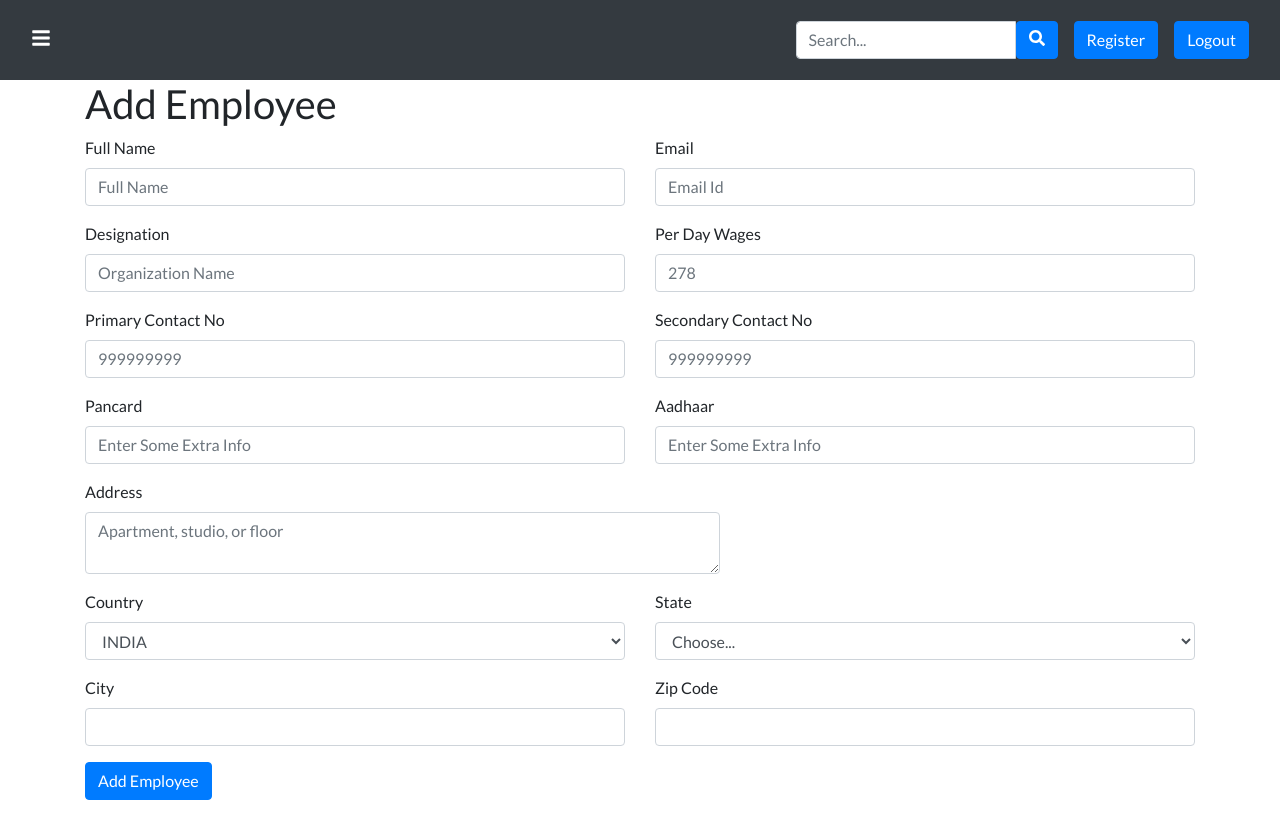
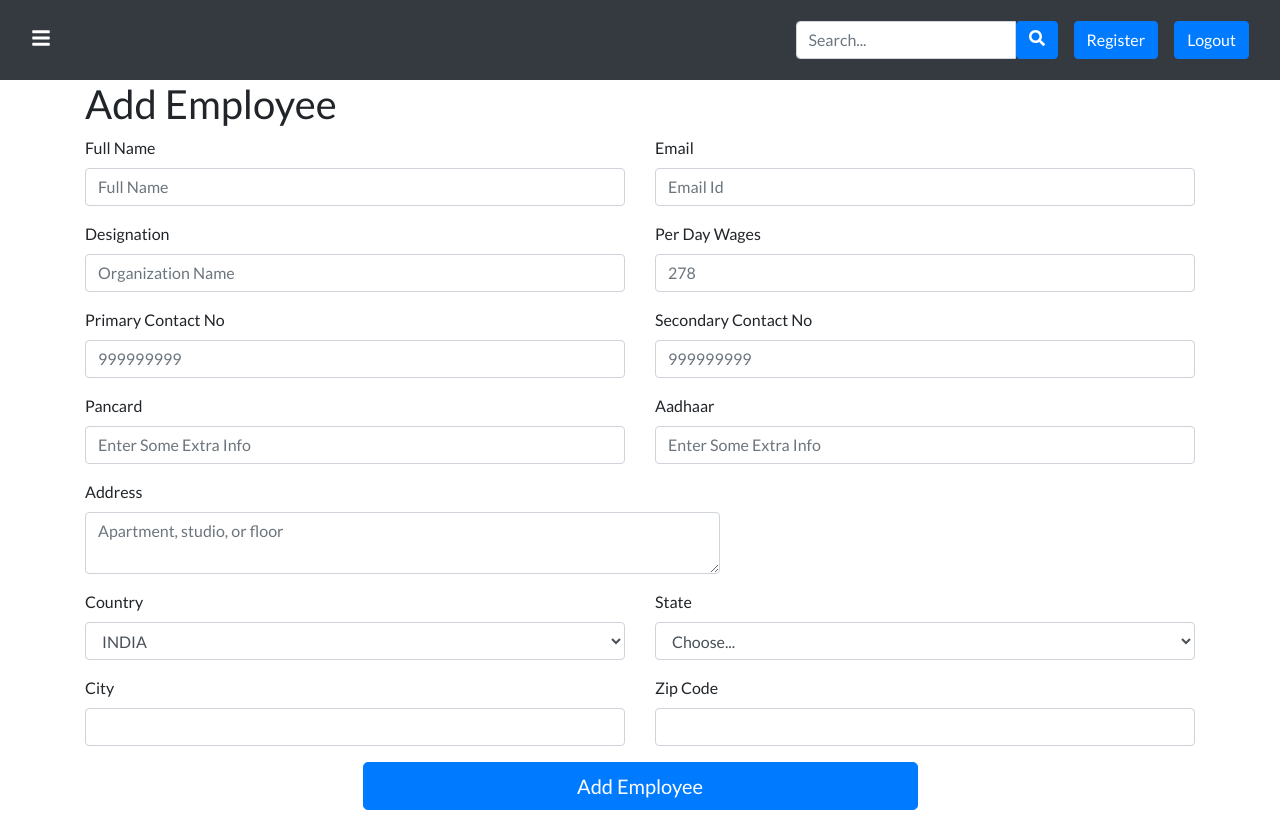
Before and after one commit to nikucse/inventory_web, a React (Create React App) app: page /app/add-employee in a window 1280 px wide. Built offline with nearby package versions, Linux system fonts and the light colour scheme.

Commit message:
File send base64 to  backend

```diff
--- a/src/components/ImageUploader.jsx
+++ b/src/components/ImageUploader.js
@@ -10,14 +10,14 @@ const ImageUploader = ({ parentImageSet }) => {
     };
     return (
         <div className='col-md-6'>
-            <label htmlFor='productImage' className='form-label'>
+            <label htmlFor='productImageLink' className='form-label'>
                 Product Image test
             </label>
 
             <input
                 className='form-control productImage'
                 type='file'
-                id='productImage'
+                id='productImageLink'
                 multiple
                 onChange={handleUploadClick}
                 // value={productImage}
--- a/src/components/employee/AddEmployee.js
+++ b/src/components/employee/AddEmployee.js
@@ -250,8 +250,8 @@ const AddEmployee = () => {
             value={zip}
           />
         </div>
-        <div className='col-12 center mb-3'>
-          <button type='submit' className='btn btn-primary'>
+        <div className='col-12 text-center'>
+          <button type='submit' className='btn btn-primary btn-lg col-md-6'>
             Add Employee
           </button>
         </div>
--- a/src/container/product/AddProduct.js
+++ b/src/container/product/AddProduct.js
@@ -9,7 +9,7 @@ const AddProduct = () => {
   const [values, setValues] = useState({
     productName: "",
     category: "sofa",
-    productImage,
+    productImageLink,
     dimension: "",
     color: "",
     price: "",
@@ -24,12 +24,11 @@ const AddProduct = () => {
     isEdit: false
 
   });
-  // const [ productFormData, setproductFormData ] = useState(null)
 
   const {
     productName,
     category,
-    productImage,
+    productImageLink,
     dimension,
     color,
     price,
@@ -109,8 +108,8 @@ const AddProduct = () => {
     "lable": "Dilevered",
     "selected": "false"
   }]
+
   useEffect(() => {
-    // console.log("history = = ", history.location.state);
     if (history.location.state && history.location.state.productName)
       setValues({ ...values, ...history.location.state, isEdit: true })
     history.push({
@@ -125,7 +124,7 @@ const AddProduct = () => {
     addProduct({
       productName,
       category,
-      productImage,
+      productImageLink,
       dimension,
       color,
       price,
@@ -151,14 +150,20 @@ const AddProduct = () => {
 
 
   const handleChange = (name) => (event) => {
+
+    console.log("name=====> ",name);
+
     setValues({ ...values, error: false, [name]: event.target.value });
-
   };
   const setImageData = async (imageData)=>{
+
+    alert("name=====> ",imageData);
+
     console.log("setImageData");
+
     const base64 = await convertBase64(imageData)
     console.log("base64 = ", base64);
-    // setValues({ ...values, error: false, "productImage": imageData });
+    setValues({ ...values, error: false, "productImageLink": base64 });
   }
 
 
--- a/src/service/ProductService.js
+++ b/src/service/ProductService.js
@@ -2,7 +2,6 @@ import { authAxios } from "../util/interceptor";
 
 export const addProduct = (product) => {
   console.log("Product    -===========>  ", product);
-  alert(123)
   return authAxios
     .post(`/product/add`, product)
     .then((res) => {
```
